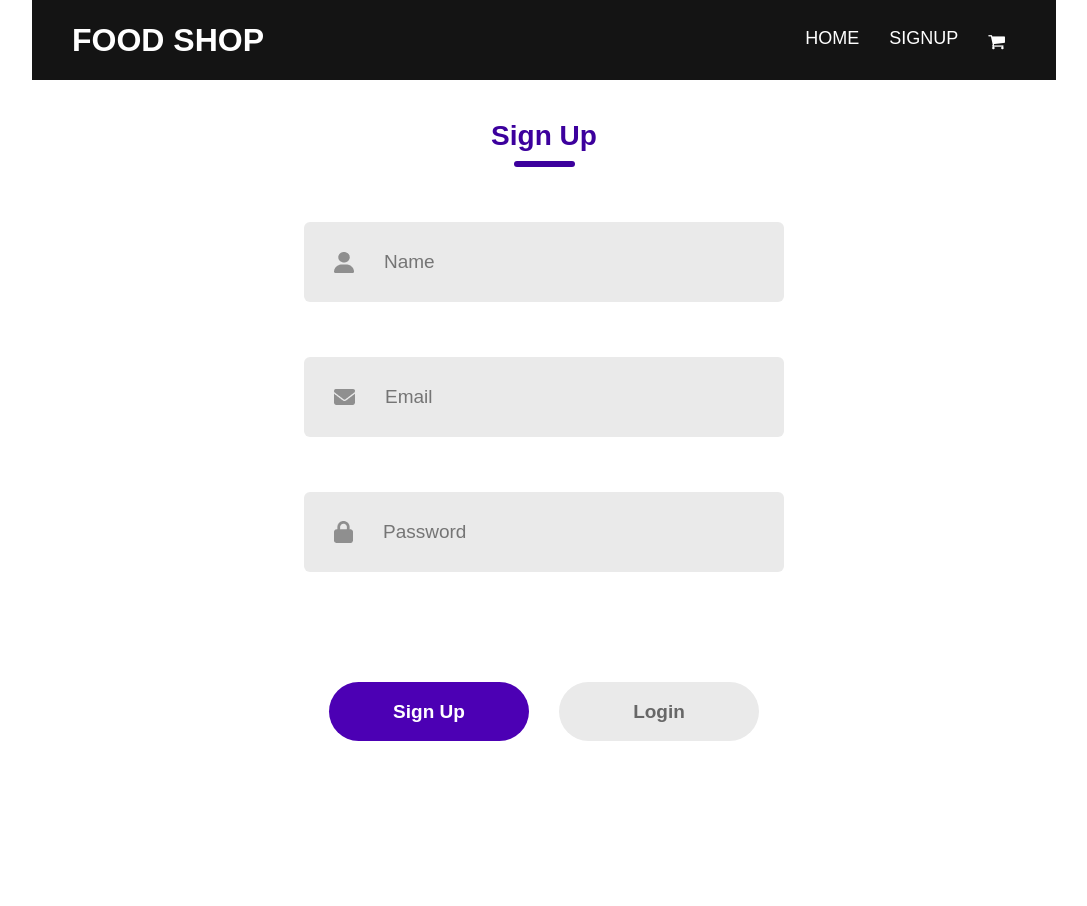
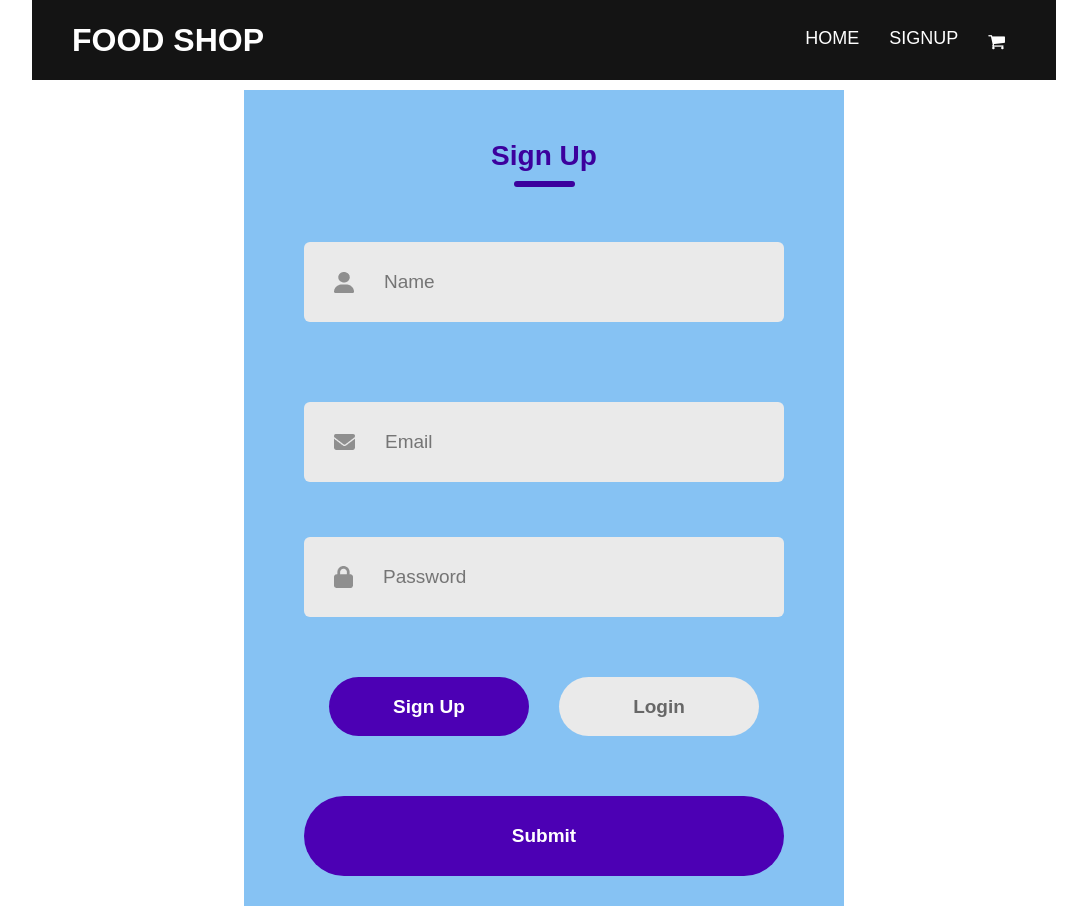
Before and after one commit to TharuJayawardena/react-ecommerce, a React (Create React App) app: page /signup in a window 1280 px wide. Shown: the whole page, without its empty margins (96-1183 px from the left). Before the commit the page ends 831 px from the top, so only its background shows below. Built offline with nearby package versions, Linux system fonts and the light colour scheme.

Commit message:
add validations to signup and login

```diff
--- a/src/components/front/Cart/Cart.css
+++ b/src/components/front/Cart/Cart.css
@@ -98,7 +98,7 @@
     height: 30px;
     width: 100px;
     font-size: 18px;
-    color: white;
+    color: rgb(238, 105, 105);
     cursor: pointer;
 }
 .clear-cart-button:hover {
--- a/src/components/front/Signup/Signup.css
+++ b/src/components/front/Signup/Signup.css
@@ -17,7 +17,7 @@
   margin: auto;
   margin-top: 10px;
   width: 600px;
-  background: #fff;
+  background: #86c2f3;
   padding-bottom: 30px;
  }
  .heading {
@@ -26,7 +26,7 @@
   align-items: center;
   gap:9px;
   width: 100%;
-  margin-top: 30px;
+  margin-top: 50px;
  }
 
 
@@ -105,8 +105,30 @@
   font-weight: 700;
   cursor: pointer;
  }
-
+ .submitForm{
+  flex-direction: column;
+  /* margin-top: 50px; */
+  margin: auto;
+  width: 480px;
+  height: 80px;
+  display: flex;
+  justify-content: center;
+  align-items: center;
+  /* width: 100%;
+  height: 59px; */
+  color: #fff;
+  background: #4c00b4;
+  border-radius: 50px;
+  font-size: 19px;
+  font-weight: 700;
+  cursor: pointer;
+ }
  .gray{
   background: #EAEAEA;
   color: #676767;
  }
+ .error {
+  color: red;
+  font-size: 0.9em;
+  margin-top: 5px;
+}
--- a/src/components/front/Signup/Signup.js
+++ b/src/components/front/Signup/Signup.js
@@ -7,6 +7,47 @@ import "./Signup.css";
 const Signup = () => {
 
     const [action, setAction] = useState("Sign Up");
+    const [formData, setFormData] = useState({
+        name:"",
+        email:"",
+        password:"",
+    });
+    const [errors, setErrors] = useState({})
+    const validate = () => {
+        const newErrors = {};
+        if (action === "Sign Up" && !formData.name.trim()) {
+          newErrors.name = "Name is required";
+        }
+        if (!formData.email.trim()) {
+          newErrors.email = "Email is required";
+        } else if (!/\S+@\S+\.\S+/.test(formData.email)) {
+          newErrors.email = "Enter a valid email address";
+        }
+        if (!formData.password.trim()) {
+          newErrors.password = "Password is required";
+        } else if (formData.password.length < 6) {
+          newErrors.password = "Password must be at least 6 characters long";
+        }
+        return newErrors;
+      };
+
+      const handleSubmit = () => {
+        const validationErrors = validate();
+        if (Object.keys(validationErrors).length > 0) {
+          setErrors(validationErrors);
+        } else {
+          setErrors({});
+          alert(`${action} successful!`);
+          // Reset form if needed
+          setFormData({ name: "", email: "", password: "" });
+        }
+      };
+
+      const handleChange = (e) => {
+        const { name, value } = e.target;
+        setFormData({ ...formData, [name]: value });
+      };
+
 
     return(
         <div className='container'>
@@ -19,32 +60,49 @@ const Signup = () => {
             <div className='inputs'>
                 {action === "Login"?<div></div>: <div className='input'>
                  <img src="./image/person.png" alt="" />
-                <input type="text" placeholder='Name' />
+                <input type="text" placeholder='Name' name="name" value={formData.name} onChange={handleChange} />
               </div>}
-
+              {action === "Login"?<div></div>:<div>
+                {errors.name && <div className="error">{errors.name}</div>}
+              </div>}
             </div>
             <div className='inputs'>
               <div className='input'>
                 <img src="./image/email.png" alt="" />
-                <input type="email" placeholder='Email' />
+                <input type="email" placeholder='Email' name="email" value={formData.email} onChange={handleChange} />
               </div>
+              {errors.email && <div className="error">{errors.email}</div>}
             </div>
             <div className='inputs'>
               <div className='input'>
                 <img src="./image/password.png" alt="" />
-                <input type="password" placeholder='Password' />
+                <input type="password" placeholder='Password' name='password' value={formData.password} onChange={handleChange} />
               </div>
-              {action === "Sign Up"?<div></div>: <div className='forgot-password'>Lost Password?
-                <span>Click Here!</span>
-              </div>
-             }
-
-              <div className='submit-container'>
-                <div className={action==="Login"?"submit gray":"submit"}onClick={() => {setAction("Sign Up")}}>Sign Up</div>
-                <div className={action==="Sign Up"?"submit gray":"submit"}onClick={() => {setAction("Login")}}>Login</div>
-              </div>
-            </div>
+              {errors.password && <div className="error">{errors.password}</div>}
+              {action === "Login" && (
+          <div className="forgot-password">
+            Lost Password? <span>Click Here!</span>
+          </div>
+        )}
+      </div>
+      <div className="submit-container">
+        <div
+          className={`submit ${action === "Login" ? "gray" : ""}`}
+          onClick={() => setAction("Sign Up")}
+        >
+          Sign Up
         </div>
+        <div
+          className={`submit ${action === "Sign Up" ? "gray" : ""}`}
+          onClick={() => setAction("Login")}
+        >
+          Login
+        </div>
+      </div>
+      <div className="submitForm" onClick={handleSubmit}>
+        Submit
+      </div>
+    </div>
     )
 }
 
```
